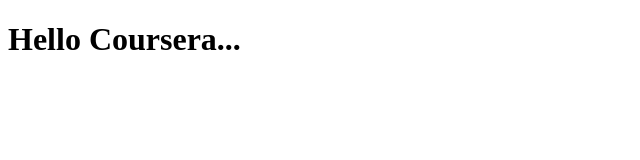
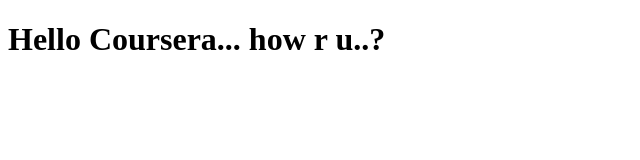
Before and after one commit to Ganesh510/Courseera-test, a plain HTML site: page site/index.html in a window 1280 px wide. Shown: the whole page, without its empty margins (0-640 px from the left). Drawn offline with Linux system fonts and the light colour scheme.

Commit message:
Small chage

```diff
--- a/site/index.html
+++ b/site/index.html
@@ -4,6 +4,6 @@
 	<title>Coursera test</title>
 </head>
 <body>
-<h1> Hello Coursera...</h1>
+<h1> Hello Coursera... how r u..?</h1>
 </body>
 </html>
```
